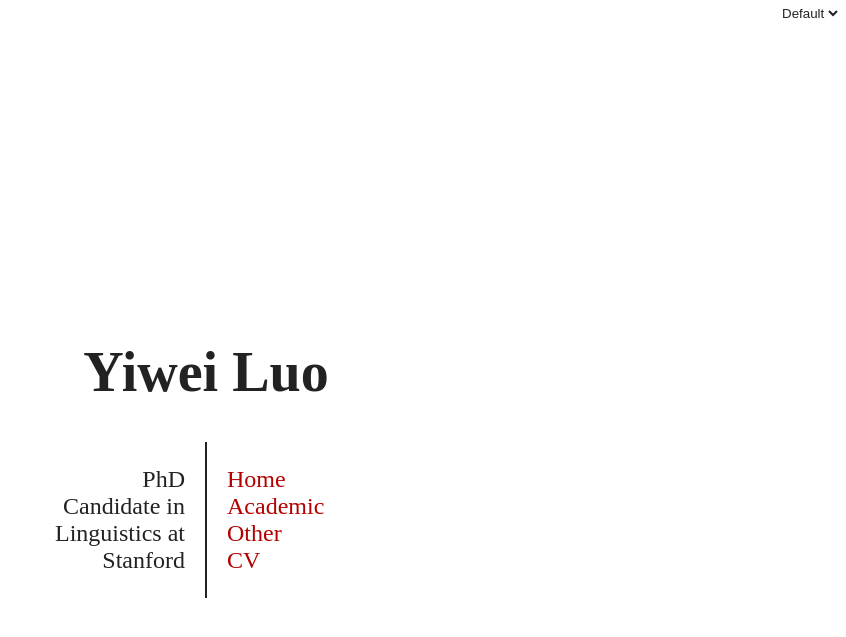
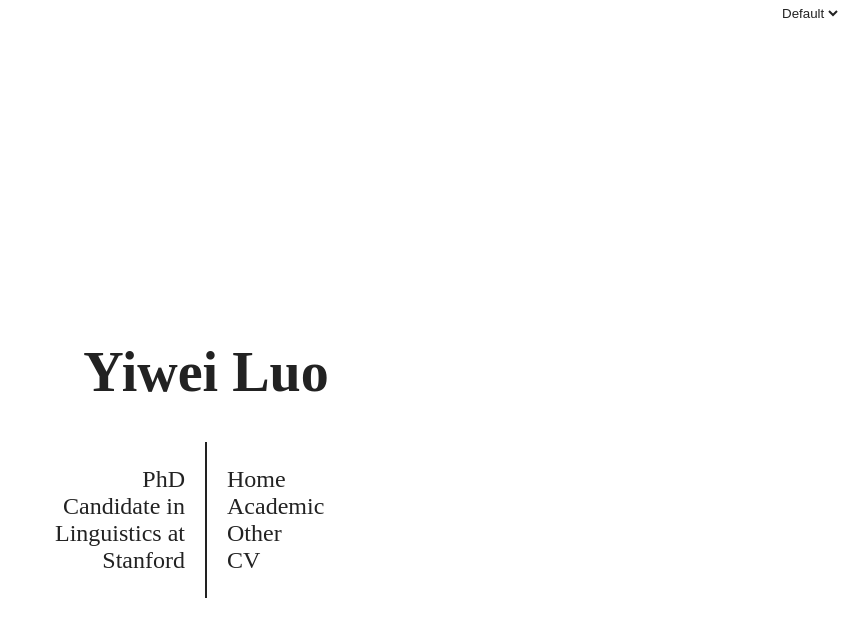
Before and after one commit to yiweiluo/yiweiluo.github.io, a Jekyll site: the page built from docs/index.md, in a window 1280 px wide. Shown: the top 637 px of the page, without its empty margins (434-1280 px from the left). Built offline with Jekyll 4.4.1, drawn with Linux system fonts in a browser that asks for light colours.

Commit message:
revert to old anchor text color for menu

```diff
--- a/docs/_sass/main.scss
+++ b/docs/_sass/main.scss
@@ -76,7 +76,7 @@
     text-align: left;
     a {
       text-decoration: none;
-      color: var(--anchor-text-color);
+      color: var(--primary-text-color);
       &:hover {
         border-bottom: 2px solid var(--primary-text-color);
         color: var(--primary-text-color);
@@ -131,7 +131,7 @@
         list-style-type: none;
         a {
           text-decoration: none;
-          color: var(--anchor-text-color);
+          color: var(--primary-text-color);
           &:hover {
             border-bottom: 2px solid var(--primary-text-color);
             color: var(--primary-text-color);
```
